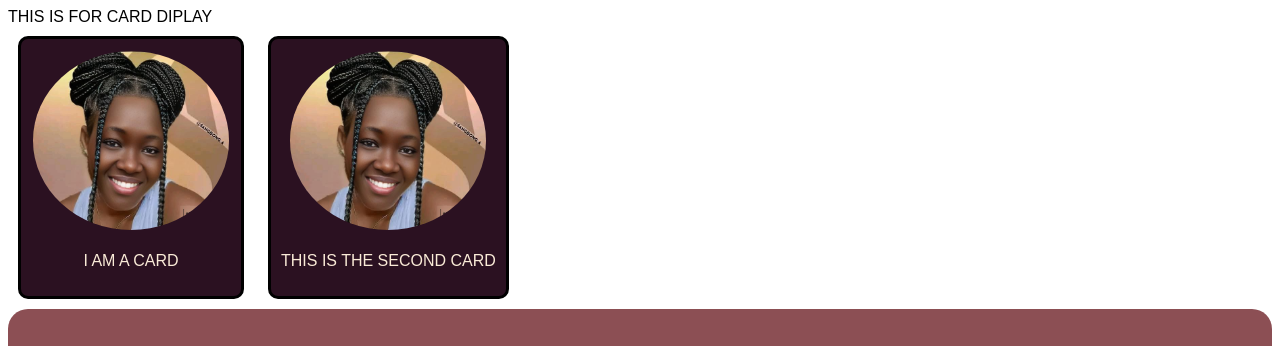
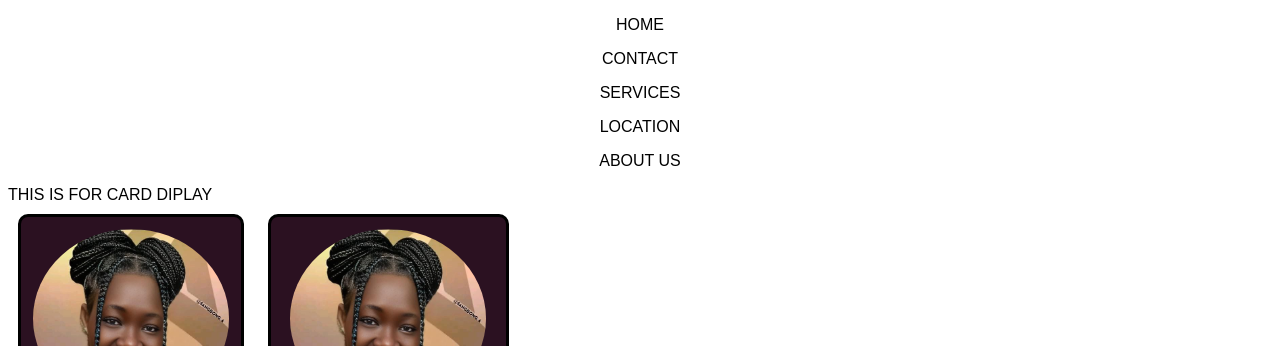
Before and after one commit to kakanyero/express-js, a website: page TRY.html in a window 1280 px wide. Shown: the top 346 px of the page. Drawn offline with Linux system fonts and the light colour scheme.

Commit message:
added nav

```diff
--- a/TRY.html
+++ b/TRY.html
@@ -7,6 +7,13 @@
     <link rel="stylesheet" href="try.css">
 </head>
 <body>
+    <nav class="nav">
+        <p>Home</p>
+        <p>Contact</p>
+        <p>services</p>
+        <p>location</p>
+        <p>about us</p>
+    </nav>
     <section>
         <header class="header">THIS IS FOR CARD DIPLAY</header>
         <div class="card1">
```
